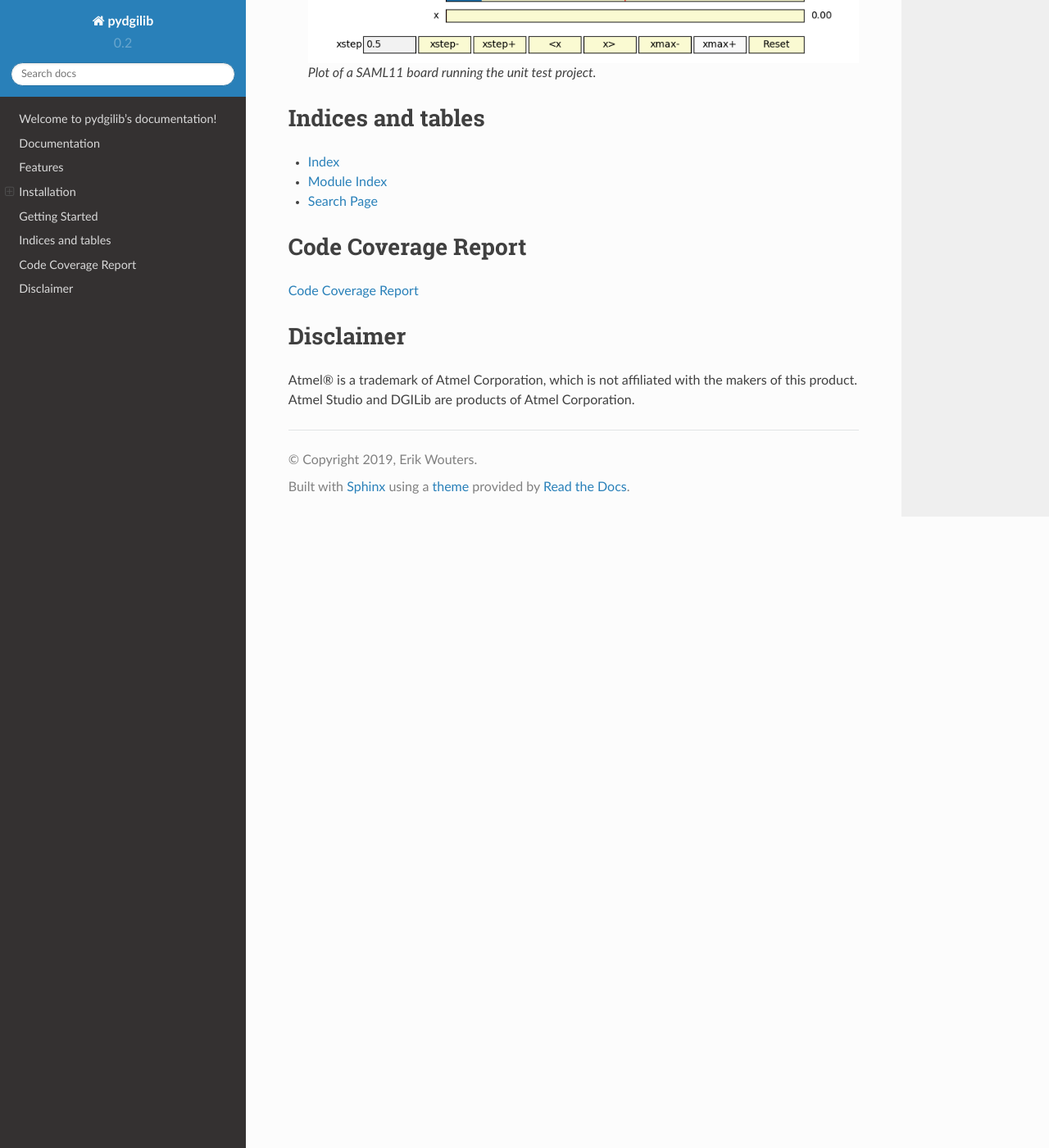
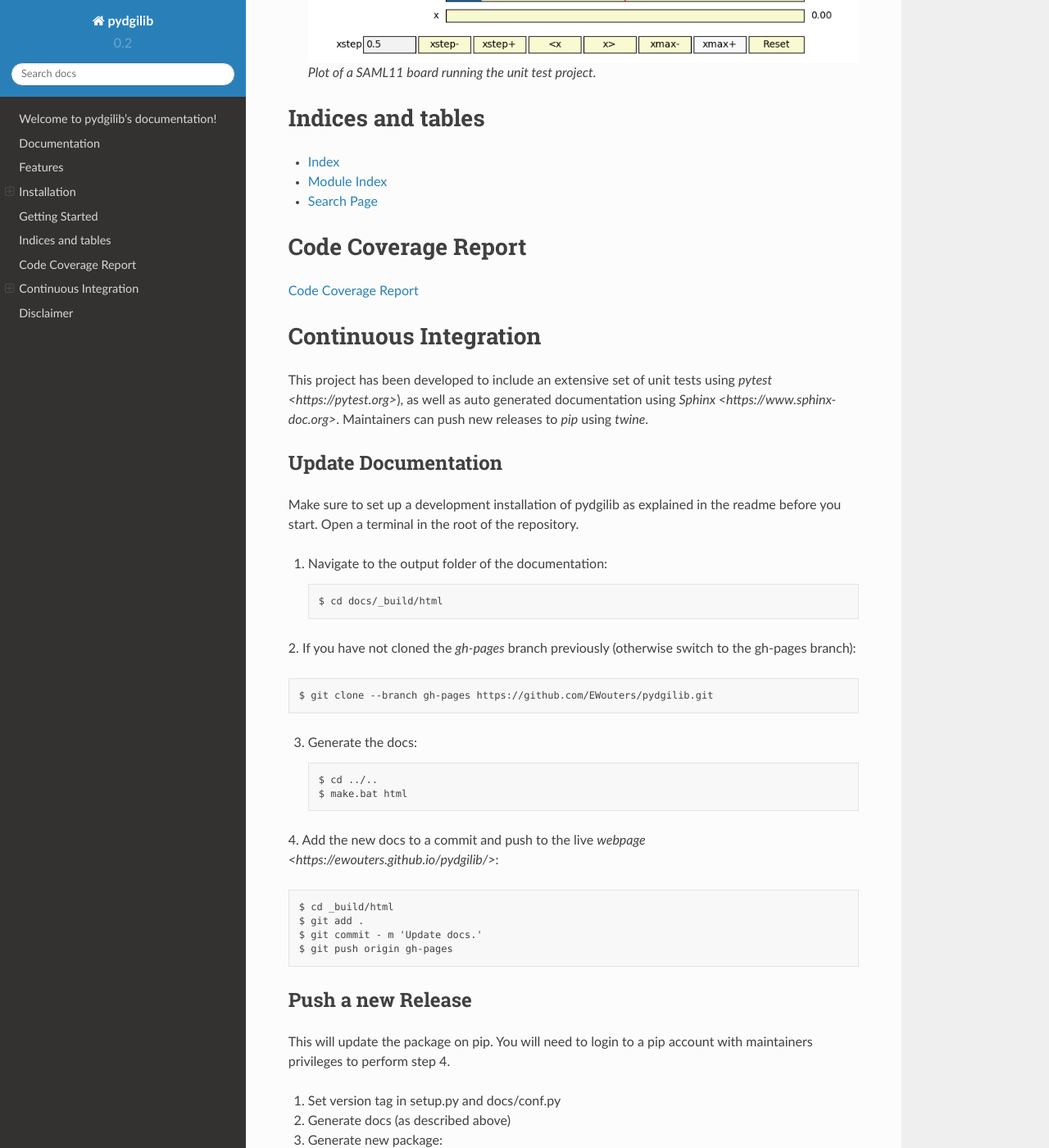
Before and after one commit to EWouters/pydgilib, a Sphinx documentation site: the page built from docs/index.rst, in a window 1280 px wide and 1400 px high, scrolled down 2635 px. Shown: the whole window at 82% size. Built offline with Sphinx 7.4.7 and the Read the Docs theme 2.0.0, drawn with Linux system fonts in a browser that asks for light colours; some of the changed text lies outside the part shown.

Commit message:
Add documentation of how to generate docs and releases

```diff
--- /dev/null
+++ b/docs/developer.rst
@@ -0,0 +1,52 @@
+Continuous Integration
+======================
+
+This project has been developed to include an extensive set of unit tests using
+`pytest <https://pytest.org>`), as well as auto generated documentation using
+`Sphinx <https://www.sphinx-doc.org>`. Maintainers can push new releases to
+`pip` using `twine`.
+
+Update Documentation
+--------------------
+
+Make sure to set up a development installation of pydgilib as explained in the
+readme before you start. Open a terminal in the root of the repository.
+
+1. Navigate to the output folder of the documentation::
+
+    $ cd docs/_build/html
+
+2. If you have not cloned the `gh-pages` branch previously (otherwise switch to
+the gh-pages branch)::
+
+    $ git clone --branch gh-pages https://github.com/EWouters/pydgilib.git
+
+3. Generate the docs::
+
+    $ cd ../..
+    $ make.bat html
+
+4. Add the new docs to a commit and push to the live
+`webpage <https://ewouters.github.io/pydgilib/>`::
+
+    $ cd _build/html
+    $ git add .
+    $ git commit - m 'Update docs.'
+    $ git push origin gh-pages
+
+
+Push a new Release
+------------------
+
+This will update the package on pip. You will need to login to a pip account
+with maintainers privileges to perform step 4.
+
+1. Set version tag in setup.py and docs/conf.py
+2. Generate docs (as described above)
+3. Generate new package::
+
+    $ python setup.py sdist bdist_wheel
+
+4. Push the package to pip::
+
+    $ twine upload dist/*
--- a/docs/index.rst
+++ b/docs/index.rst
@@ -24,6 +24,9 @@ Code Coverage Report
 
 `Code Coverage Report <htmlcov/index.html>`_
 
+
+.. include:: developer.rst
+
 Disclaimer
 ==========
 
```
